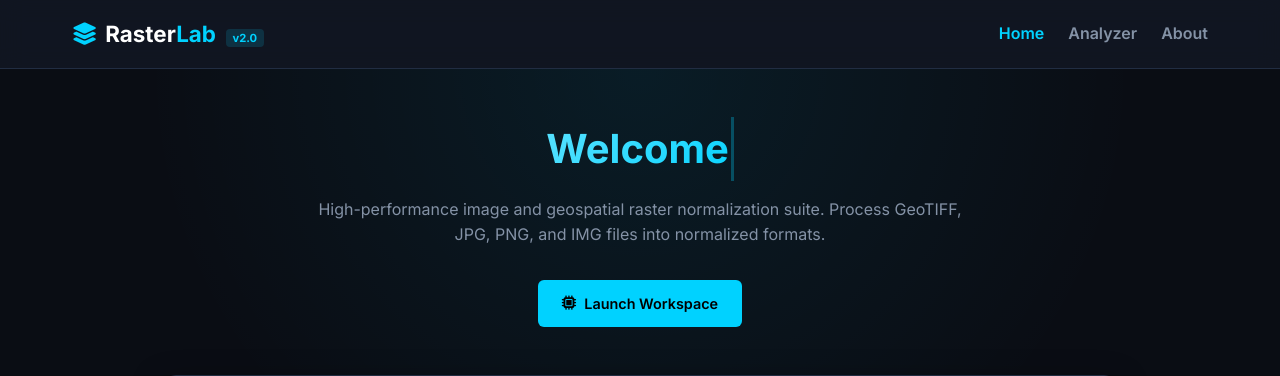
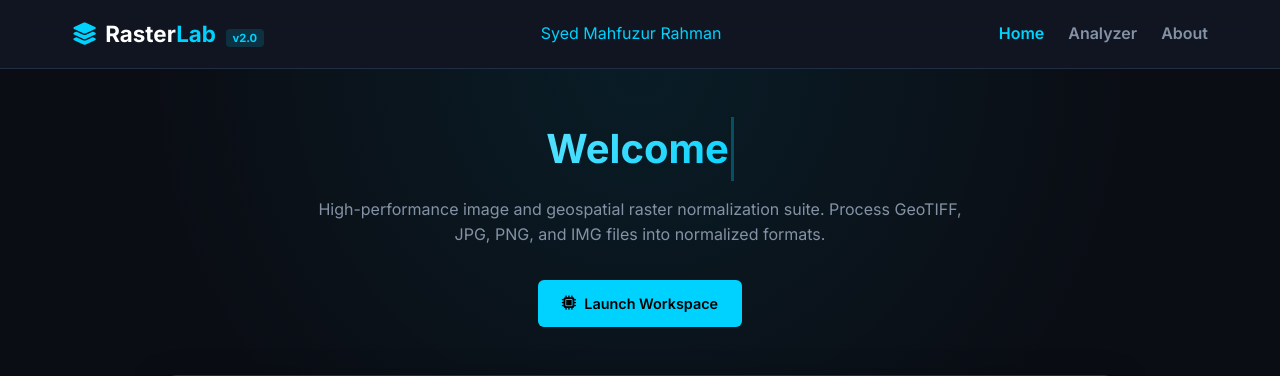
Before and after one commit to mahfuzurrahman92/raster_data_analysis, a Flask app: page / in a window 1280 px wide. Shown: the top 376 px of the page. Run offline with Flask 3, Linux system fonts and the light colour scheme; some libraries are stand-ins or nearby versions.

Commit message:
nav hamim

```diff
--- a/app/static/css/style.css
+++ b/app/static/css/style.css
@@ -34,7 +34,9 @@ body {
     top: 0;
     z-index: 1000;
 }
-
+.hamim {
+    color: var(--accent-blue);
+}
 .nav-container {
     max-width: 1200px;
     margin: 0 auto;
--- a/app/templates/index.html
+++ b/app/templates/index.html
@@ -20,6 +20,9 @@
                 <i class="fa-solid fa-layer-group brand-icon"></i>
                 <span>Raster<span class="highlight">Lab</span> <span class="version-tag">v2.0</span></span>
             </a>
+            <p class="hamim">
+                Syed Mahfuzur Rahman
+            </p>
             <nav class="nav-links">
                 <a href="#home" class="nav-link active">Home</a>
                 <a href="#analyzer" class="nav-link">Analyzer</a>
```
